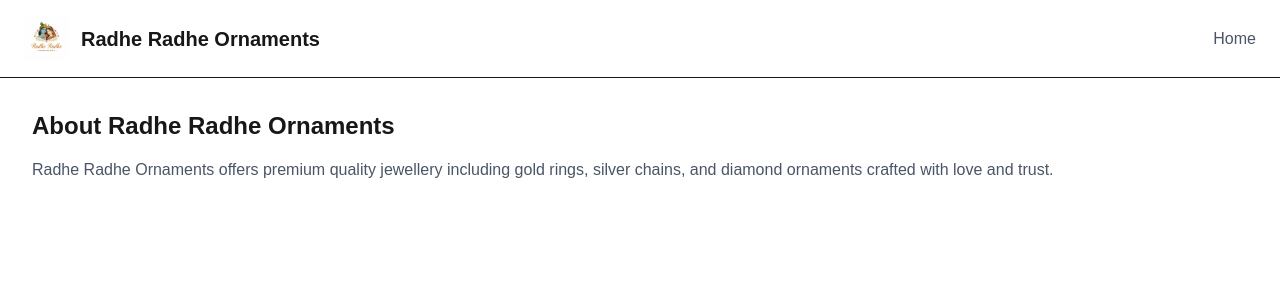
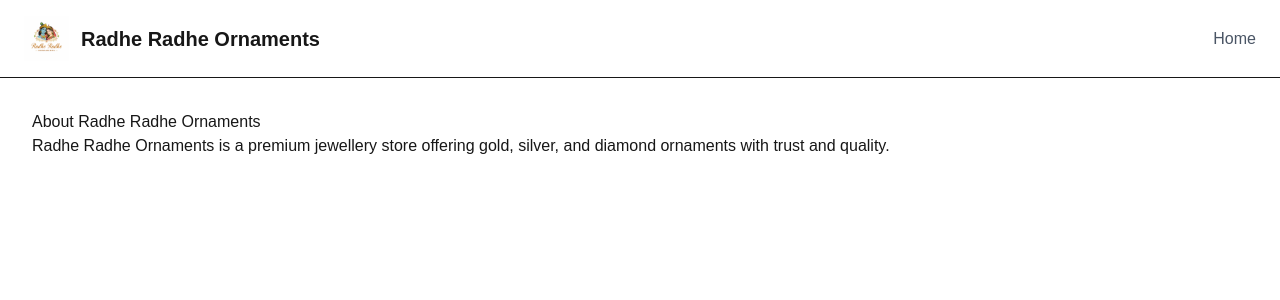
Before and after one commit to adarshnirwani62-cyber/radhe-radhe-ornaments, a Next.js app: page /about in a window 1280 px wide. Shown: the top 300 px of the page. Built offline with nearby package versions, Linux system fonts and the light colour scheme.

Commit message:
Fix invalid page.tsx and folder structure

```diff
--- a/app/about/page.tsx
+++ b/app/about/page.tsx
@@ -1,15 +1,11 @@
 export default function AboutPage() {
   return (
-    <div className="p-8">
-      <h1 className="text-2xl font-bold mb-4">
-        About Radhe Radhe Ornaments
-      </h1>
-
-      <p className="text-gray-600">
-        Radhe Radhe Ornaments offers premium quality jewellery including
-        gold rings, silver chains, and diamond ornaments crafted with love
-        and trust.
+    <main style={{ padding: "32px" }}>
+      <h1>About Radhe Radhe Ornaments</h1>
+      <p>
+        Radhe Radhe Ornaments is a premium jewellery store offering
+        gold, silver, and diamond ornaments with trust and quality.
       </p>
-    </div>
+    </main>
   );
 }
```
